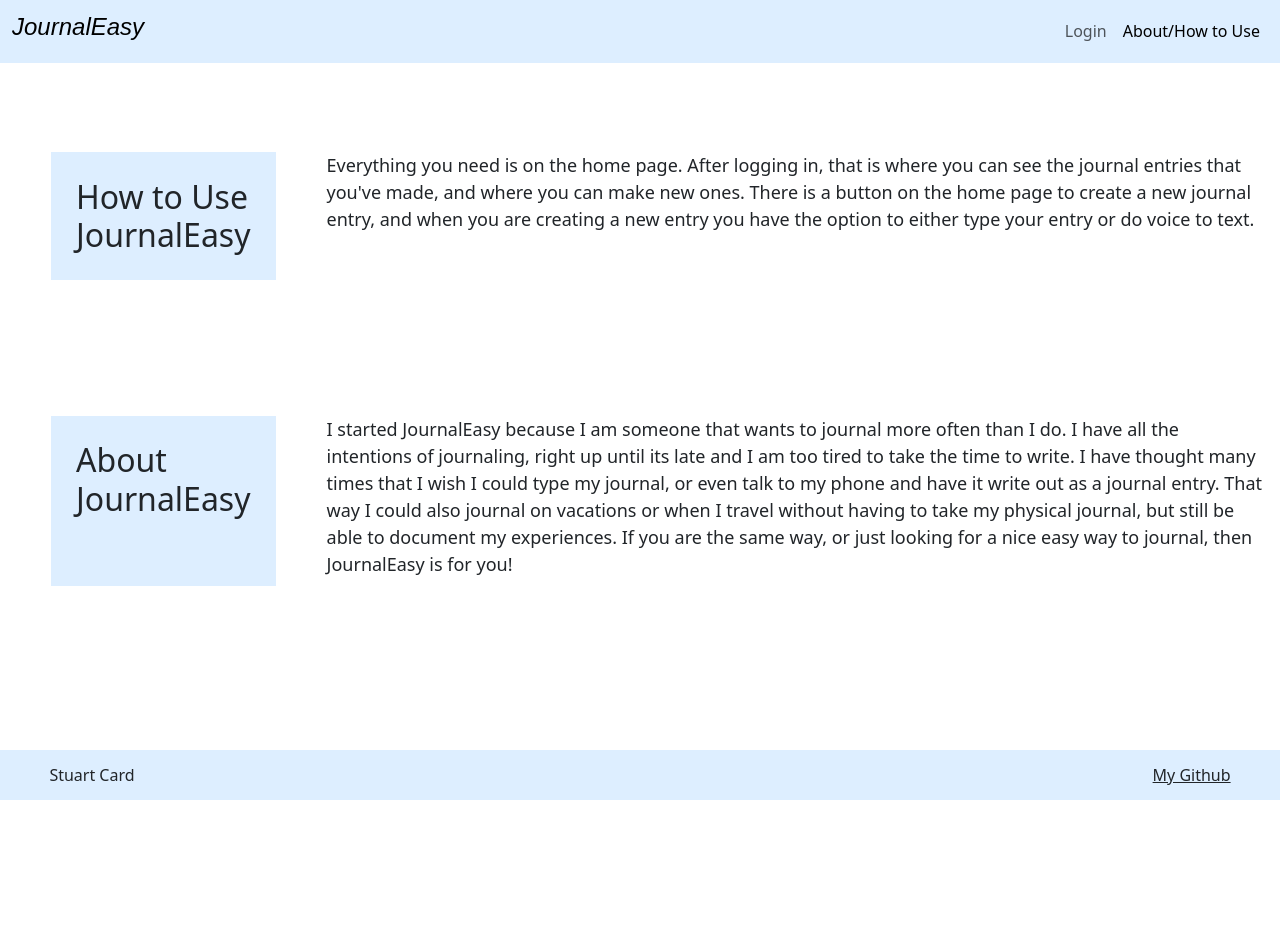
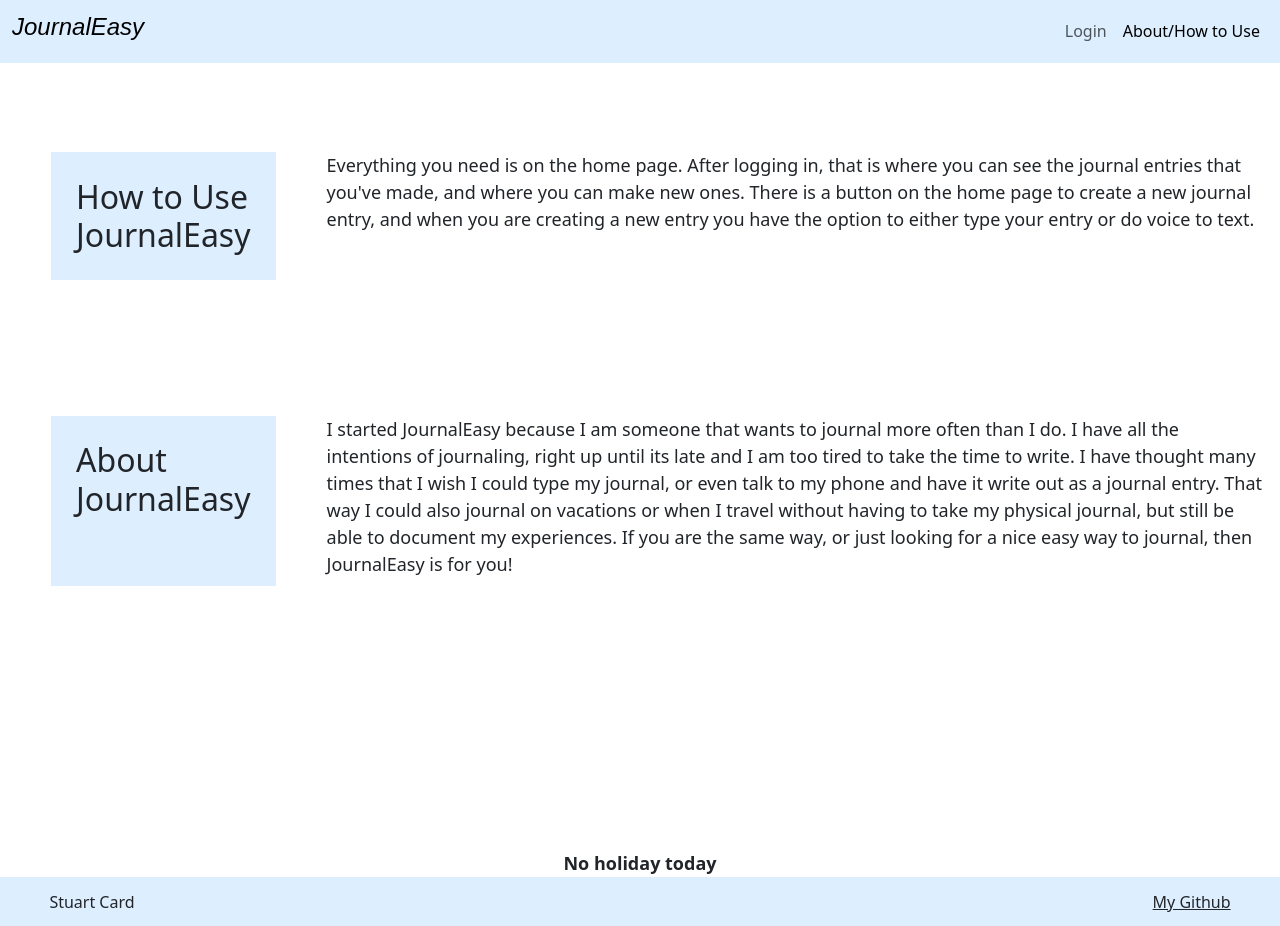
Before and after one commit to stuartc45/startup, a React (Vite) app: page /about in a window 1280 px wide. Before the commit the page ends 800 px from the top, so only its background shows below. Built offline with nearby package versions, Linux system fonts and the light colour scheme; no server answers.

Commit message:
Added the API call to get the holiday of the day and display on the about page

```diff
--- a/src/about/about.css
+++ b/src/about/about.css
@@ -25,3 +25,10 @@ h2 {
     background-color: #DDEEFF;
     padding: 2%;
 }
+
+.holiday {
+    font-size: large;
+    text-align: center;
+    margin-top: 20%;
+    font-weight: 700;
+}
--- a/src/about/about.jsx
+++ b/src/about/about.jsx
@@ -1,5 +1,6 @@
-import React from 'react';
+import React, { useEffect, useState } from 'react';
 import './about.css';
+import { HolidayOfTheDay } from './holiday';
 
 export function About() {
     return (
@@ -20,6 +21,9 @@ export function About() {
                     If you are the same way, or just looking for a nice easy way to journal, then JournalEasy is for you!
                 </p>
             </div>
+            <div className='holiday'>
+                <HolidayOfTheDay countryCode='US' />
+            </div>
         </main>
     );
 }
--- /dev/null
+++ b/src/about/holiday.jsx
@@ -0,0 +1,33 @@
+import React, { useEffect, useState } from 'react';
+
+export function HolidayOfTheDay({ countryCode = 'US' }) {
+  const [holiday, setHoliday] = useState(null);
+
+  useEffect(() => {
+    async function fetchHoliday() {
+        const year = new Date().getFullYear();
+        const today = new Date().toISOString().slice(0, 10);
+        const response = await fetch(`https://date.nager.at/api/v3/PublicHolidays/${year}/${countryCode}`);
+        if (!response.ok) {
+            console.error("Holiday API error");
+            return;
+        }
+        const holidays = await response.json();
+        const todayHoliday = holidays.find(h => h.date === today);
+        if (todayHoliday) {
+            setHoliday(todayHoliday);
+        }
+    }
+    fetchHoliday();
+    }, [countryCode]);
+
+    if (!holiday) {
+        return <div>No holiday today</div>;
+    }
+
+    return (
+        <div>
+        <strong>Holiday Today:</strong> {holiday.name} ({holiday.localName})
+        </div>
+    );
+}
--- a/src/home/entryButtons.jsx
+++ b/src/home/entryButtons.jsx
@@ -15,14 +15,14 @@ export default function EntryButtons() {
         </button>
       </div>
       <div className="button-container gap-2">
-        <label htmlFor="button2" className="button2">Create Entry with Third Party Voice to Text</label>
+        {/* <label htmlFor="button2" className="button2">Create Entry with Third Party Voice to Text</label>
         <button
           type="button"
           id="button2"
           className="btn btn-outline-primary button2"
         >
           Create
-        </button>
+        </button> */}
       </div>
     </div>
   );
```
Lines whose indentation alone changed are shown as unchanged.
